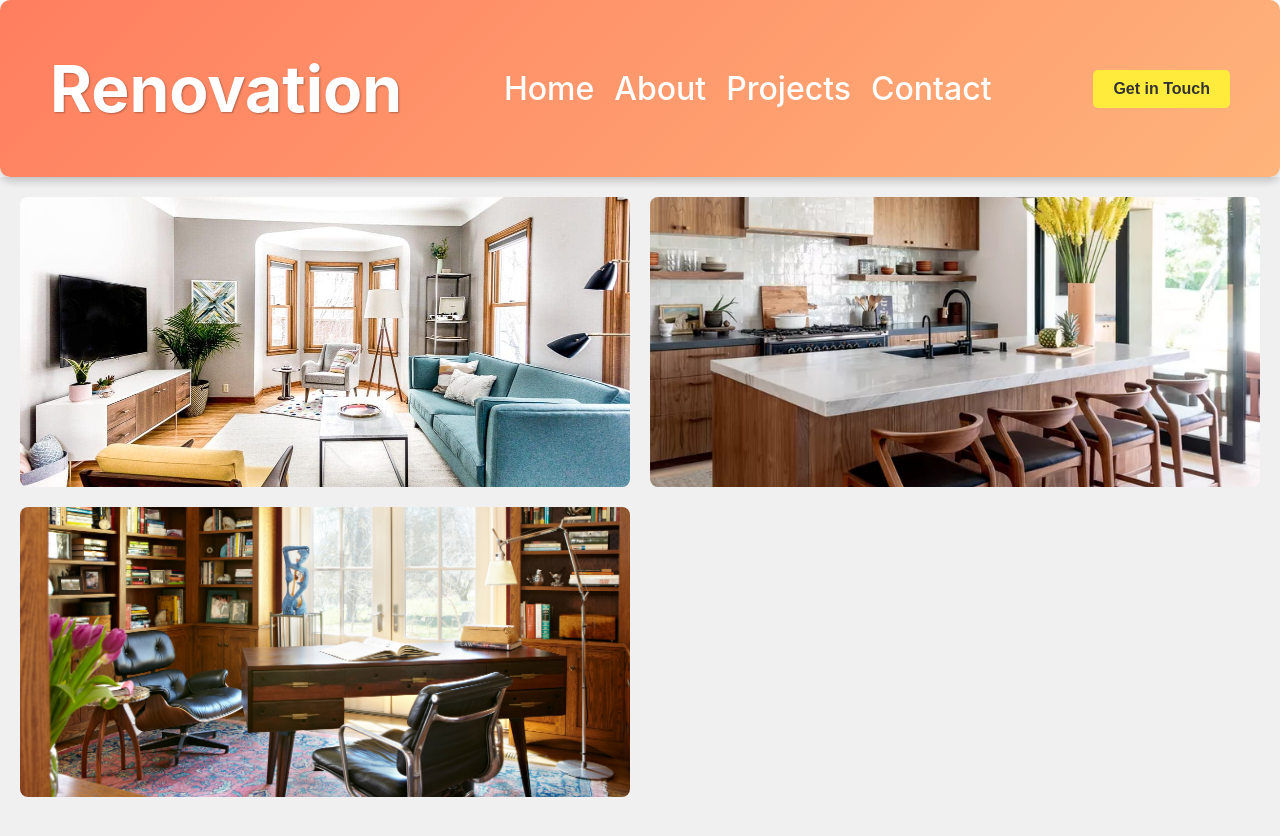
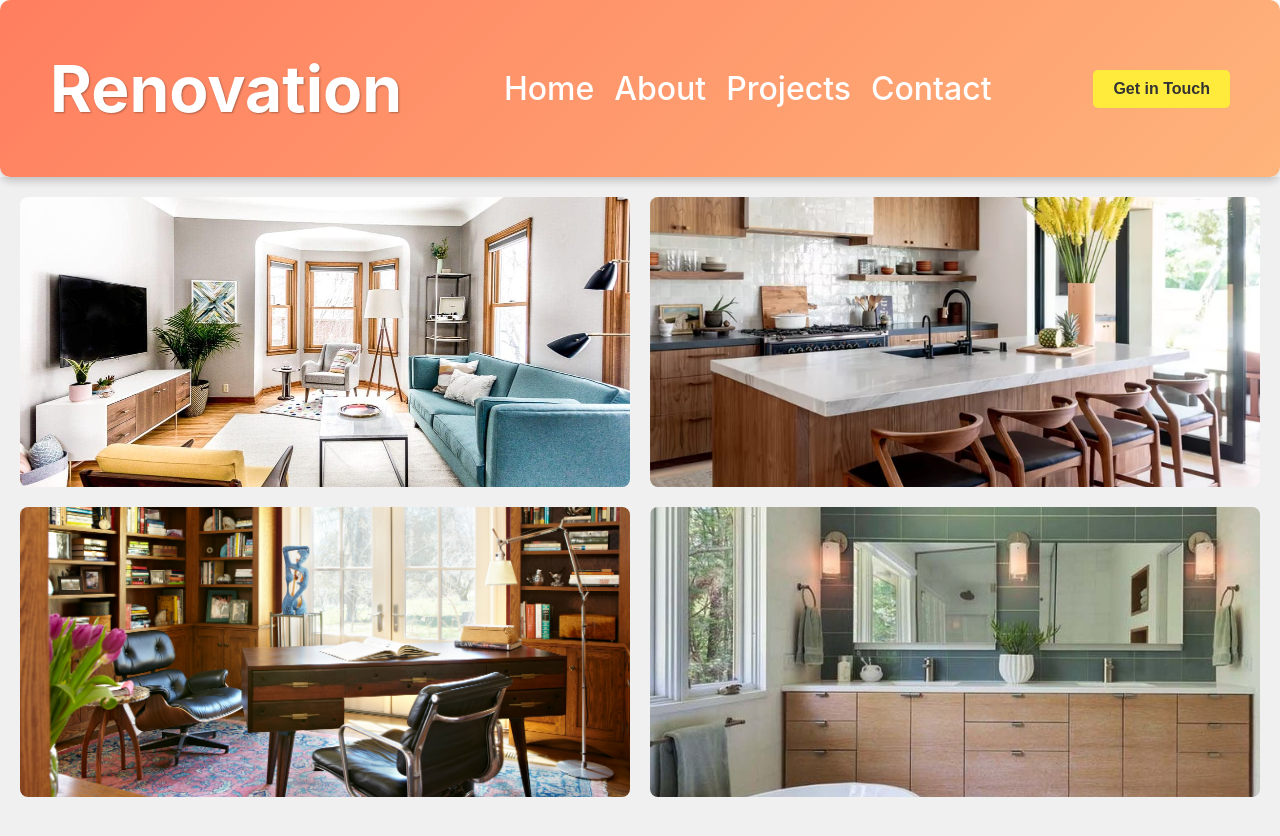
Before and after one commit to gffinn/remodel, a React (Create React App) app: page / in a window 1280 px wide. Shown: the top 836 px of the page. Built offline with nearby package versions, Linux system fonts and the light colour scheme.

Commit message:
Add bathroom image and link

```diff
--- a/src/components/FloorPlanComponent.tsx
+++ b/src/components/FloorPlanComponent.tsx
@@ -4,6 +4,7 @@ import styles from '../styles/FloorPlan.module.css';
 import modernLivingRoom from '../images/grey-living-room-ideas-1.jpg';
 import midcenturyModernKitchen from '../images/midcenturyModernKitchen.jpg';
 import office from '../images/office.jpg';
+import Bathroom from '../images/bathroom.jpg';
 
 const FloorPlanComponent: React.FC = () => {
     const [cursorPosition, setCursorPosition] = useState({ x: 0, y: 0 });
@@ -43,6 +44,14 @@ const FloorPlanComponent: React.FC = () => {
                     </div>
                 </Link>
             </div>
+            <div className={styles.room} id={styles.bathroom} onMouseMove={handleMouseMove}>
+                <Link to="/bathroom">
+                    <img src={Bathroom} alt="bathroom" />
+                    <div className={styles.label} style={getLabelStyle()}>
+                        Bathroom
+                    </div>
+                </Link>
+            </div>
 
         </div>
     );
```
Also changed, not shown: src/images/bathroom.jpg (added).
